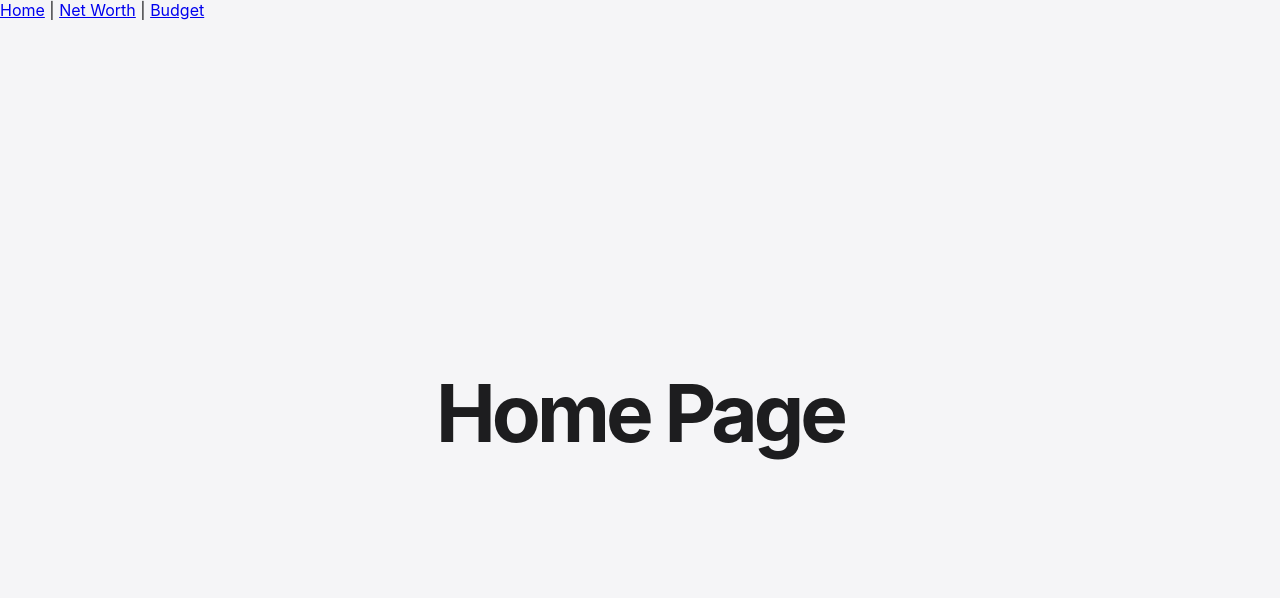
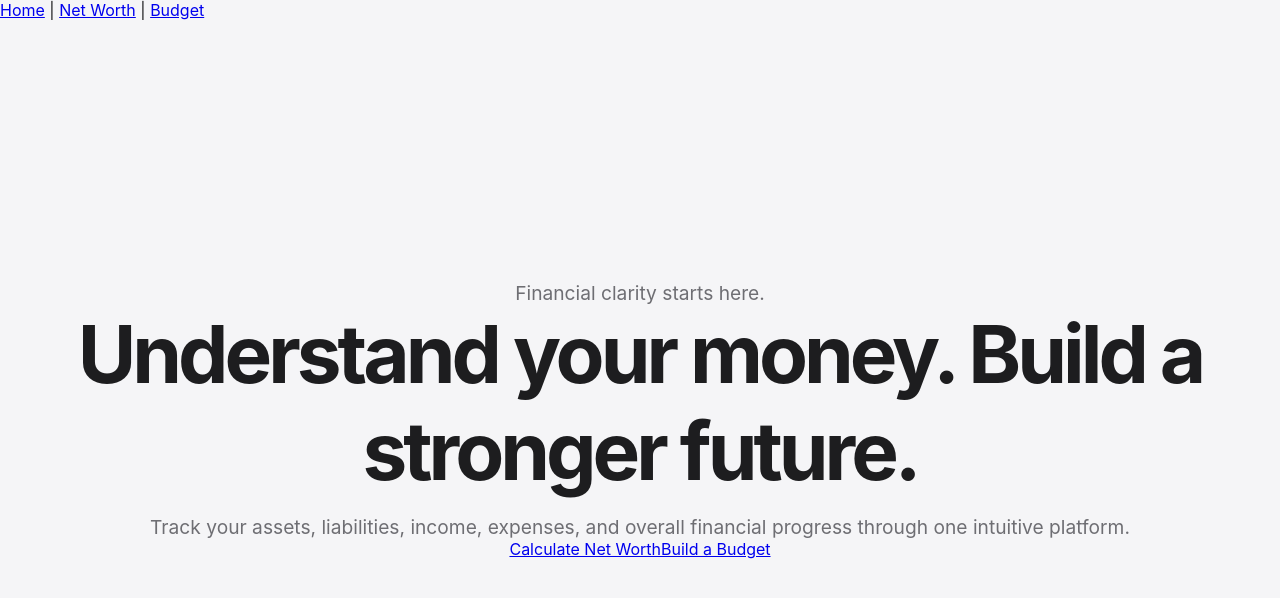
Before and after one commit to fejide/net-worth-calculator, a React (Vite) app: page / in a window 1280 px wide. Shown: the top 598 px of the page. Built offline with nearby package versions, Linux system fonts and the light colour scheme.

Commit message:
feat: Build Home page layout.
Signed-off-by: Joshua Brown <97815918+fejide@users.noreply.github.com>

```diff
--- a/src/pages/HomePage.tsx
+++ b/src/pages/HomePage.tsx
@@ -1,7 +1,33 @@
+import { Link } from "react-router-dom";
+
 function HomePage() {
-  return (
-    <h1>Home Page</h1>
-  );
+    return (
+        <section className="home-page">
+            <div className="home-hero">
+                <p className="eyebrow">Financial clarity starts here.</p>
+
+                <h1>
+                    Understand your money.
+                    <span> Build a stronger future.</span>
+                </h1>
+
+                <p className="home-description">
+                    Track your assets, liabilities, income, expenses, and overall
+                    financial progress through one intuitive platform.
+                </p>
+
+                <div className="home-actions">
+                    <Link to="/net-worth" className="primary-button">
+                        Calculate Net Worth
+                    </Link>
+
+                    <Link to="/budget" className="secondary-button">
+                        Build a Budget
+                    </Link>
+                </div>
+            </div>
+        </section>
+    );
 }
 
 export default HomePage;
```
